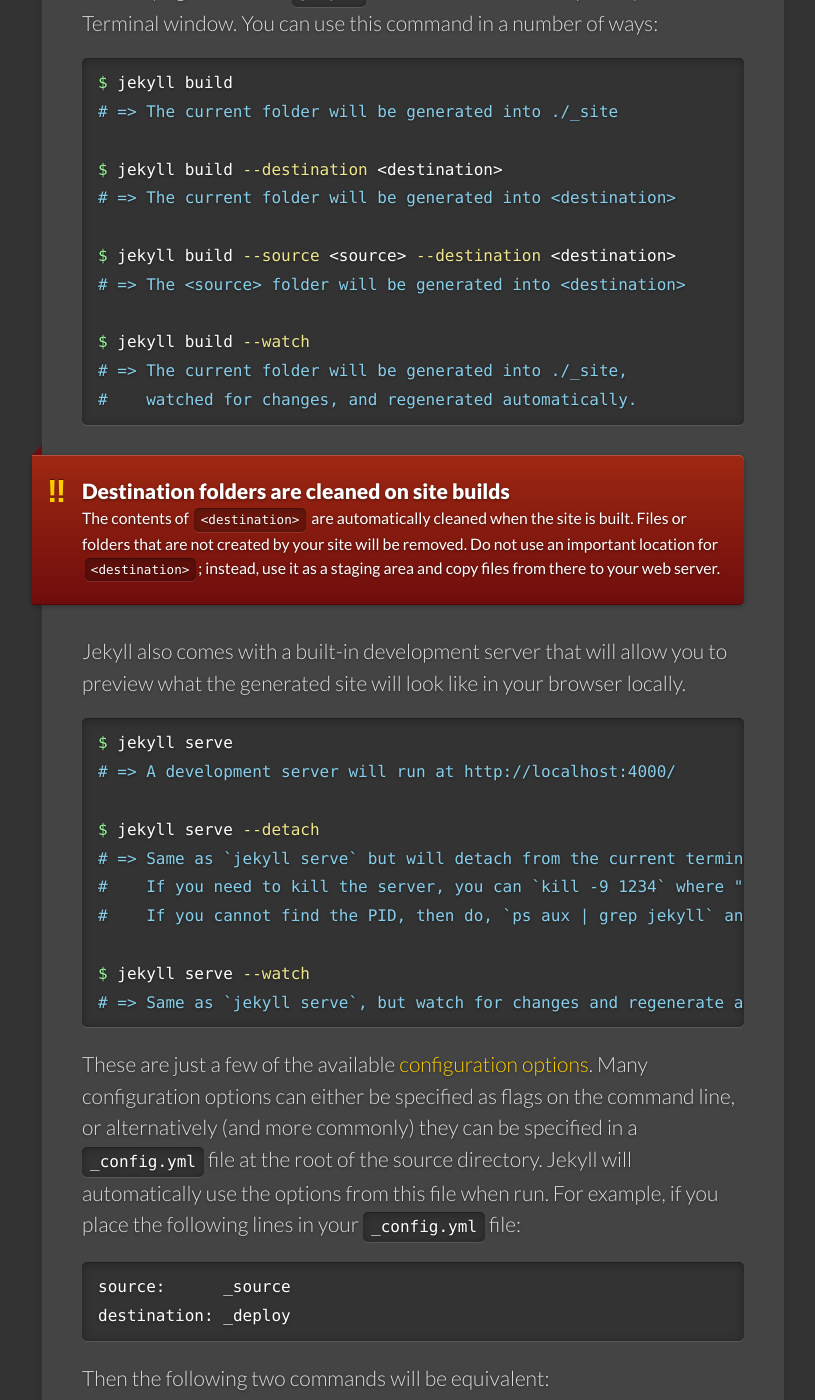
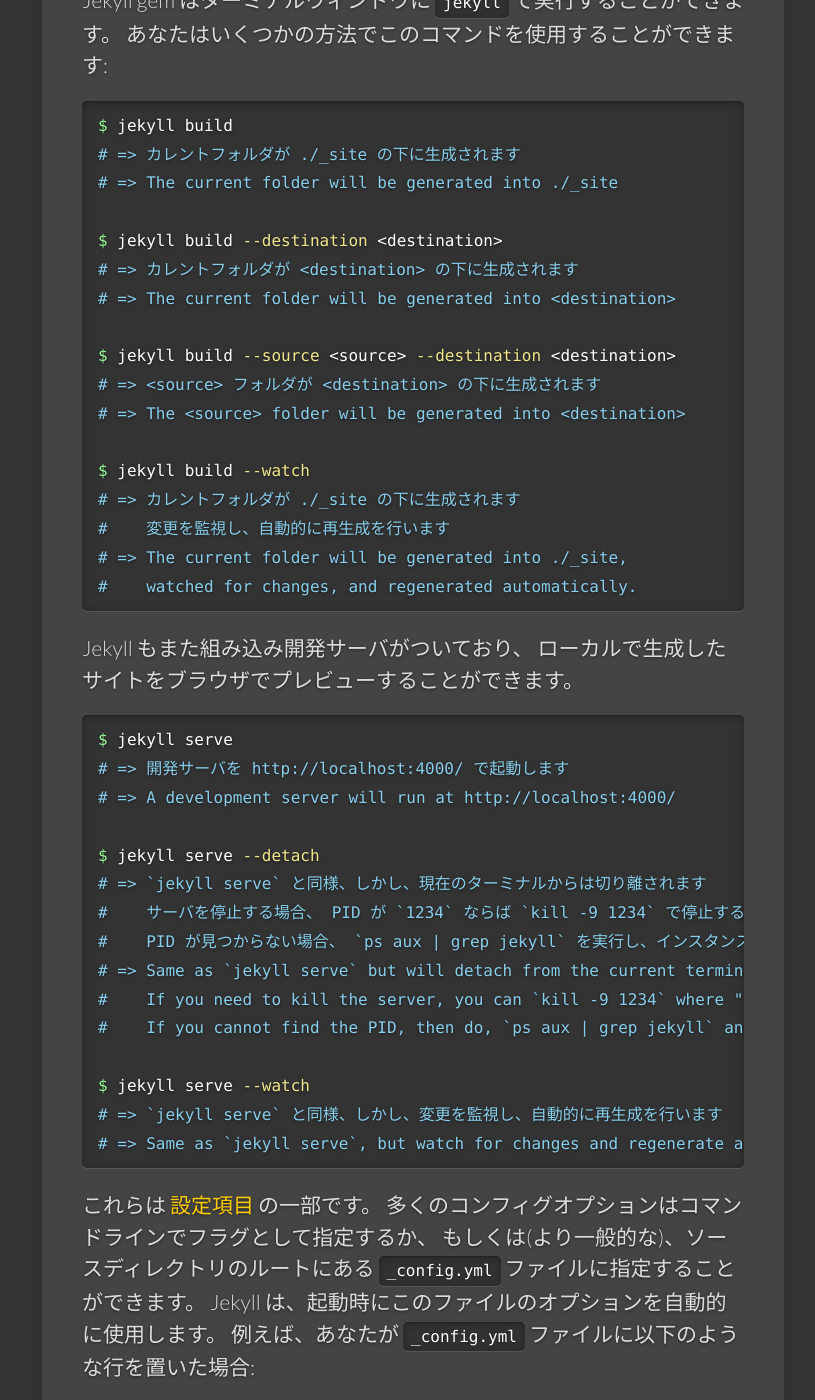
Before and after one commit to jekyllrb-ja/jekyllrb-ja.github.io, a Jekyll site: the page built from docs/usage.md, in a window 1280 px wide and 1400 px high, scrolled down 297 px. Shown: the whole window, without its empty margins (129-944 px from the left). Built offline with Jekyll 4.4.1, drawn with Linux system fonts in a browser that asks for light colours; some web fonts are replaced; some of the changed text lies outside the part shown.

Commit message:
docs/usage.mdを翻訳

```diff
--- a/docs/usage.md
+++ b/docs/usage.md
@@ -1,74 +1,94 @@
 ---
 layout: docs
-title: Basic Usage
+title: 基本的な使い方
 prev_section: installation
 next_section: structure
 permalink: /docs/usage/
 ---
 
+Jekyll gem はターミナルウィンドウに `jekyll` で実行することができます。
+あなたはいくつかの方法でこのコマンドを使用することができます:
+<!--
 The Jekyll gem makes a `jekyll` executable available to you in your Terminal
 window. You can use this command in a number of ways:
+-->
 
 {% highlight bash %}
 $ jekyll build
+# => カレントフォルダが ./_site の下に生成されます
 # => The current folder will be generated into ./_site
 
 $ jekyll build --destination <destination>
+# => カレントフォルダが <destination> の下に生成されます
 # => The current folder will be generated into <destination>
 
 $ jekyll build --source <source> --destination <destination>
+# => <source> フォルダが <destination> の下に生成されます
 # => The <source> folder will be generated into <destination>
 
 $ jekyll build --watch
+# => カレントフォルダが ./_site の下に生成されます
+#    変更を監視し、自動的に再生成を行います
 # => The current folder will be generated into ./_site,
 #    watched for changes, and regenerated automatically.
 {% endhighlight %}
 
-<div class="note warning">
-  <h5>Destination folders are cleaned on site builds</h5>
-  <p>
-    The contents of <code>&lt;destination&gt;</code> are automatically
-    cleaned when the site is built.  Files or folders that are not
-    created by your site will be removed.  Do not use an important
-    location for <code>&lt;destination&gt;</code>; instead, use it as
-    a staging area and copy files from there to your web server.
-  </p>
-</div>
-
+Jekyll もまた組み込み開発サーバがついており、
+ローカルで生成したサイトをブラウザでプレビューすることができます。
+<!--
 Jekyll also comes with a built-in development server that will allow you to
 preview what the generated site will look like in your browser locally.
+-->
 
 {% highlight bash %}
 $ jekyll serve
+# => 開発サーバを http://localhost:4000/ で起動します
 # => A development server will run at http://localhost:4000/
 
 $ jekyll serve --detach
+# => `jekyll serve` と同様、しかし、現在のターミナルからは切り離されます
+#    サーバを停止する場合、 PID が `1234` ならば `kill -9 1234` で停止することができます
+#    PID が見つからない場合、 `ps aux | grep jekyll` を実行し、インスタンスを停止してください [Read more](http://unixhelp.ed.ac.uk/shell/jobz5.html).
 # => Same as `jekyll serve` but will detach from the current terminal.
 #    If you need to kill the server, you can `kill -9 1234` where "1234" is the PID.
 #    If you cannot find the PID, then do, `ps aux | grep jekyll` and kill the instance. [Read more](http://unixhelp.ed.ac.uk/shell/jobz5.html).
 
 $ jekyll serve --watch
+# => `jekyll serve` と同様、しかし、変更を監視し、自動的に再生成を行います
 # => Same as `jekyll serve`, but watch for changes and regenerate automatically.
 {% endhighlight %}
 
+これらは [設定項目](../configuration/) の一部です。
+多くのコンフィグオプションはコマンドラインでフラグとして指定するか、
+もしくは(より一般的な)、ソースディレクトリのルートにある `_config.yml` ファイルに指定することができます。
+Jekyll は、起動時にこのファイルのオプションを自動的に使用します。
+例えば、あなたが `_config.yml` ファイルに以下のような行を置いた場合:
+<!--
 These are just a few of the available [configuration options](../configuration/).
 Many configuration options can either be specified as flags on the command line,
 or alternatively (and more commonly) they can be specified in a `_config.yml`
 file at the root of the source directory. Jekyll will automatically use the
 options from this file when run. For example, if you place the following lines
 in your `_config.yml` file:
+-->
 
 {% highlight yaml %}
 source:      _source
 destination: _deploy
 {% endhighlight %}
 
+この時、以下の二つのコマンドの意味は同じとなります:
+<!--
 Then the following two commands will be equivalent:
+-->
 
 {% highlight bash %}
 $ jekyll build
 $ jekyll build --source _source --destination _deploy
 {% endhighlight %}
 
+コンフィグオプションの詳細については、 [設定項目](../configuration/) ページを参照してください。
+<!--
 For more about the possible configuration options, see the
 [configuration](../configuration/) page.
+-->
```
